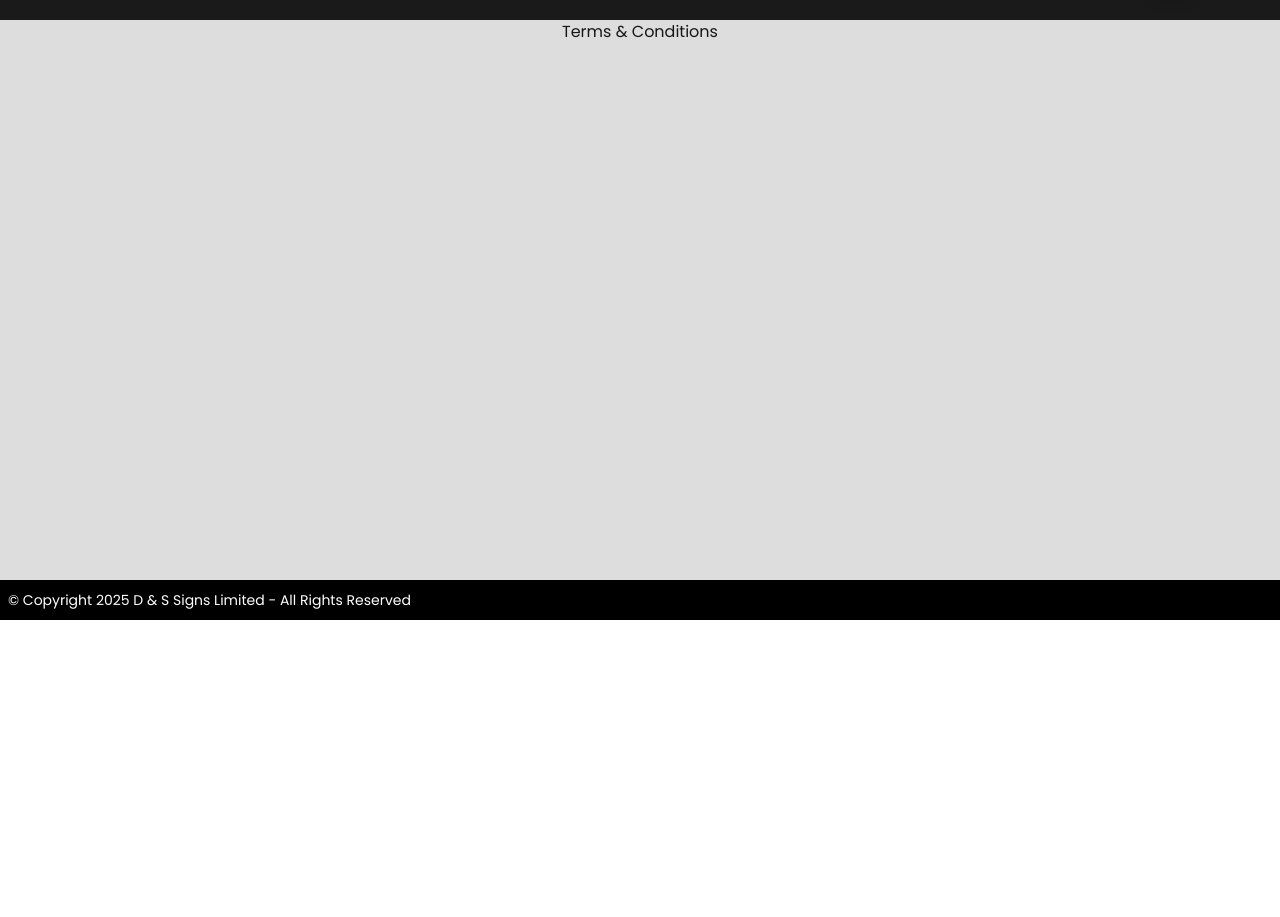
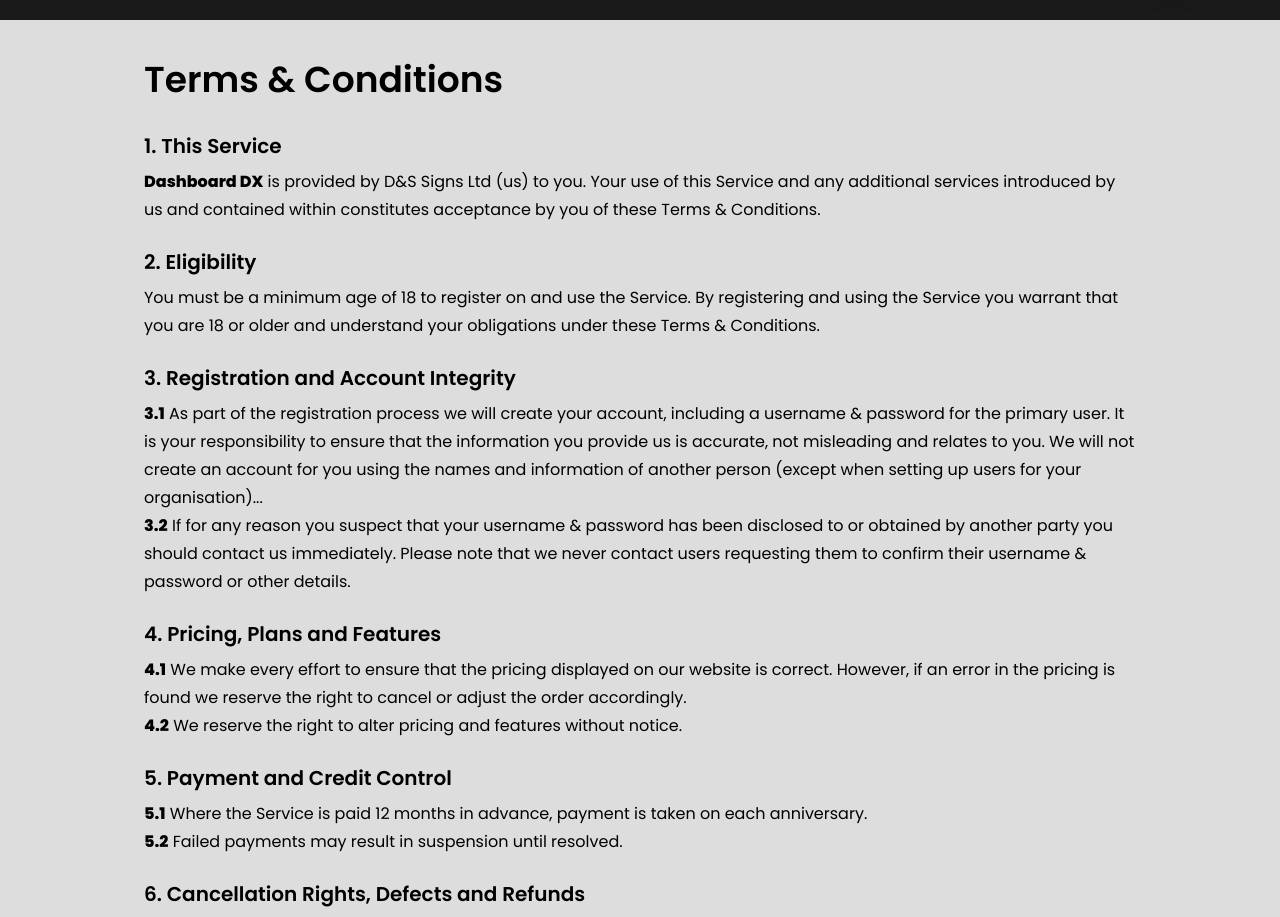
Before and after one commit to UrKo2376/DashboardDX_NextJS, a Next.js app: page /terms in a window 1280 px wide. Shown: the part 180-1097 px from the top of the page. Before the commit the page ends 800 px from the top, so only its background shows below. Built offline with nearby package versions, Linux system fonts and the light colour scheme; no server answers; sample sign-in values are in the browser's storage.

Commit message:
Added terms and conditions and exported to its page.tsx file to allow for metadata

```diff
--- a/app/terms/page.tsx
+++ b/app/terms/page.tsx
@@ -1,7 +1,16 @@
-export default function About() {
+import { Metadata } from "next";
+import TermsAndConditions from "./terms";
+
+export const metadata: Metadata = {
+  title: "Terms & Conditions | Dashboard DX",
+  description: "DashboardDX Terms & Conditions",
+  icons: {
+    icon: [{ url: "/images/logo.png", type: "image/png" }],
+  },
+};
+
+export default function Terms() {
   return (
-        <div>
-          <h1>Terms & Conditions</h1>
-        </div>
+        <TermsAndConditions />
       );
 }
--- /dev/null
+++ b/app/terms/terms.tsx
@@ -0,0 +1,169 @@
+'use client';
+
+import React from 'react';
+
+const TermsAndConditions = () => {
+  return (
+    <div className="max-w-5xl mx-auto px-4 py-10 text-black">
+      <h1 className="text-4xl font-semibold mb-8">Terms &amp; Conditions</h1>
+
+      <section className="space-y-6 text-base leading-7">
+        <div>
+          <h2 className="text-xl font-semibold mb-2">1. This Service</h2>
+          <p>
+            <strong>Dashboard DX</strong> is provided by D&amp;S Signs Ltd (us) to you. Your use of this Service and any
+            additional services introduced by us and contained within constitutes acceptance by you of these Terms &amp;
+            Conditions.
+          </p>
+        </div>
+
+        <div>
+          <h2 className="text-xl font-semibold mb-2">2. Eligibility</h2>
+          <p>
+            You must be a minimum age of 18 to register on and use the Service. By registering and using the Service
+            you warrant that you are 18 or older and understand your obligations under these Terms &amp; Conditions.
+          </p>
+        </div>
+
+        <div>
+          <h2 className="text-xl font-semibold mb-2">3. Registration and Account Integrity</h2>
+          <p>
+            <strong>3.1</strong> As part of the registration process we will create your account, including a username &amp; password for the primary user. It is your responsibility to ensure that the information you provide us is accurate, not misleading and relates to you. We will not create an account for you using the names and information of another person (except when setting up users for your organisation)...
+          </p>
+          <p>
+            <strong>3.2</strong> If for any reason you suspect that your username &amp; password has been disclosed to or obtained by another party you should contact us immediately. Please note that we never contact users requesting them to confirm their username &amp; password or other details.
+          </p>
+        </div>
+
+        <div>
+          <h2 className="text-xl font-semibold mb-2">4. Pricing, Plans and Features</h2>
+          <p><strong>4.1</strong> We make every effort to ensure that the pricing displayed on our website is correct. However, if an error in the pricing is found we reserve the right to cancel or adjust the order accordingly.</p>
+          <p><strong>4.2</strong> We reserve the right to alter pricing and features without notice.</p>
+        </div>
+
+        <div>
+          <h2 className="text-xl font-semibold mb-2">5. Payment and Credit Control</h2>
+          <p><strong>5.1</strong> Where the Service is paid 12 months in advance, payment is taken on each anniversary.</p>
+          <p><strong>5.2</strong> Failed payments may result in suspension until resolved.</p>
+        </div>
+
+        <div>
+          <h2 className="text-xl font-semibold mb-2">6. Cancellation Rights, Defects and Refunds</h2>
+          <ul className="list-disc pl-6 space-y-2">
+            <li>6.1 You may cancel your account at any time.</li>
+            <li>6.2 No cancellation right exists under the Consumer Contracts Regulations 2013.</li>
+            <li>6.3 Cancellation must be in writing or by email.</li>
+            <li>6.4 Refunds only given for defective services.</li>
+            <li>6.5 No refunds for issues caused by user or equipment.</li>
+            <li>6.6 We may offer a refund or extra service time at our discretion.</li>
+            <li>6.7 Refunds, if accepted, issued within seven working days.</li>
+          </ul>
+        </div>
+
+        <div>
+          <h2 className="text-xl font-semibold mb-2">9. Technical Support</h2>
+          <ul className="list-disc pl-6 space-y-2">
+            <li>9.1 Support provided via email, contact form, or at our discretion.</li>
+            <li>9.2 Limited support for trial/free users.</li>
+            <li>9.3 We aim to resolve issues promptly but offer no time guarantees.</li>
+          </ul>
+        </div>
+
+        <div>
+          <h2 className="text-xl font-semibold mb-2">10. Specific Service Rules</h2>
+          <ul className="list-disc pl-6 space-y-2">
+            <li>Do not abuse, harass, or threaten others.</li>
+            <li>Do not publish unlawful or offensive material.</li>
+            <li>Do not harvest or misuse user data.</li>
+            <li>No impersonation or distribution of malware.</li>
+            <li>Do not attempt unauthorized access or reframe content.</li>
+            <li>Do not post content that violates intellectual property laws.</li>
+            <li>Do not send spam, pyramid schemes, or use bots.</li>
+          </ul>
+          <p>We may suspend or remove accounts/content breaching these rules.</p>
+        </div>
+
+        <div>
+          <h2 className="text-xl font-semibold mb-2">11. Content Ownership</h2>
+          <p>Users retain ownership of their content and agree not to post third-party content without rights.</p>
+        </div>
+
+        <div>
+          <h2 className="text-xl font-semibold mb-2">12. Copyrighted Material</h2>
+          <p>We do not allow copyrighted content without ownership proof. If notified, we will remove such content where reasonably verifiable.</p>
+        </div>
+
+        <div>
+          <h2 className="text-xl font-semibold mb-2">13. Content Monitoring</h2>
+          <p>We do not monitor all content but may do so occasionally. Monitoring does not create any obligation.</p>
+        </div>
+
+        <div>
+          <h2 className="text-xl font-semibold mb-2">14. Termination</h2>
+          <p>We may terminate accounts/content for breaches. Users may terminate their own accounts at any time.</p>
+        </div>
+
+        <div>
+          <h2 className="text-xl font-semibold mb-2">15. Access and Backups</h2>
+          <ul className="list-disc pl-6 space-y-2">
+            <li>15.1 We aim to keep the Service available, but offer no guarantee.</li>
+            <li>15.2 We are not liable for third-party service failures.</li>
+            <li>15.3 You must back up your own content regularly.</li>
+            <li>15.4 Data may be deleted after 30+ days without an active subscription.</li>
+            <li>15.5 Contact us if you're unable to access the Service.</li>
+          </ul>
+        </div>
+
+        <div>
+          <h2 className="text-xl font-semibold mb-2">16. Disclaimer</h2>
+          <ul className="list-disc pl-6 space-y-2">
+            <li>16.1 We are not responsible for third-party content or ads.</li>
+            <li>16.2 We do not endorse external links or services.</li>
+            <li>16.3 Use accounting software for official financial records.</li>
+          </ul>
+        </div>
+
+        <div>
+          <h2 className="text-xl font-semibold mb-2">17. Limitation of Liability</h2>
+          <ul className="list-disc pl-6 space-y-2">
+            <li>17.1 We are not liable for indirect or business losses.</li>
+            <li>17.2 Liability for death/injury due to negligence is not excluded.</li>
+            <li>17.3 Our liability is capped at one month’s fees or £50, whichever is higher.</li>
+          </ul>
+        </div>
+
+        <div>
+          <h2 className="text-xl font-semibold mb-2">18. Indemnity</h2>
+          <p>You agree to indemnify us against third-party claims from your breach of these terms.</p>
+        </div>
+
+        <div>
+          <h2 className="text-xl font-semibold mb-2">19. Privacy</h2>
+          <p>We are GDPR compliant. Please review our Privacy Policy for more details.</p>
+        </div>
+
+        <div>
+          <h2 className="text-xl font-semibold mb-2">20. Severability</h2>
+          <p>Each clause is independent. If any clause is found invalid, others remain in effect.</p>
+        </div>
+
+        <div>
+          <h2 className="text-xl font-semibold mb-2">21. Waiver</h2>
+          <p>Our failure to enforce any rights is not a waiver unless stated in writing.</p>
+        </div>
+
+        <div>
+          <h2 className="text-xl font-semibold mb-2">22. Entire Terms &amp; Conditions</h2>
+          <p>These terms form the full agreement. We may update them, and continued use means acceptance.</p>
+        </div>
+
+        <div>
+          <h2 className="text-xl font-semibold mb-2">23. Jurisdiction</h2>
+          <p>These terms are governed by English law and subject to the exclusive jurisdiction of English courts.</p>
+        </div>
+      </section>
+    </div>
+  );
+};
+
+export default TermsAndConditions;
```
